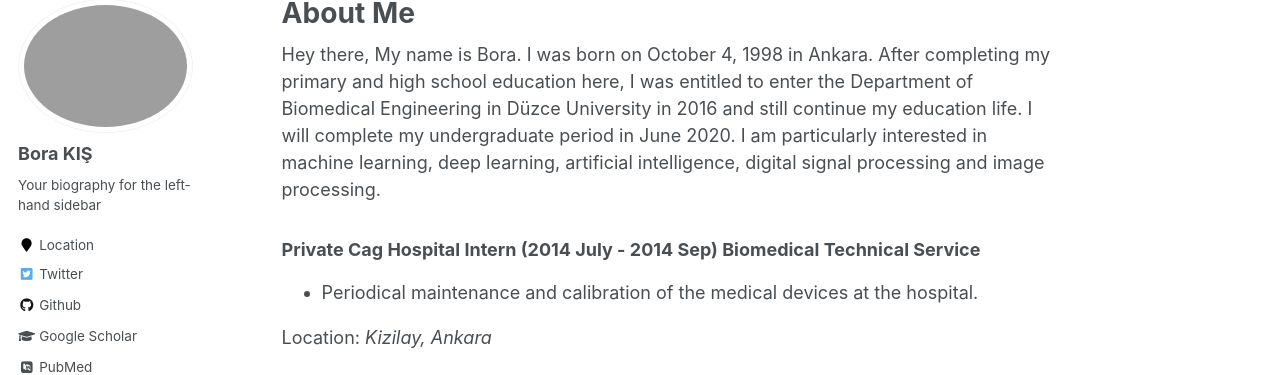
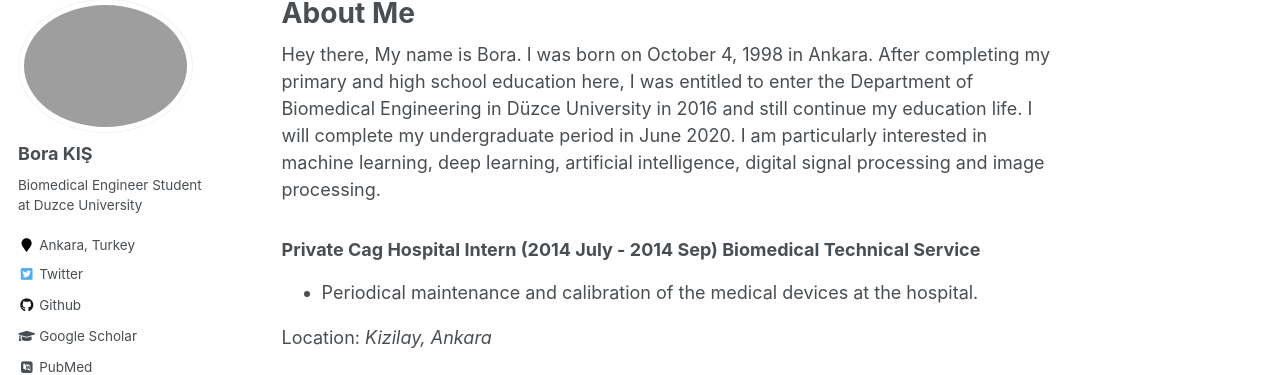
Before and after one commit to BoraKis/borakis.github.io, a Jekyll site: the page built from _pages/about.md, in a window 1280 px wide. Shown: the part 119-494 px from the top of the page. Built offline with Jekyll 4.4.1, drawn with Linux system fonts in a browser that asks for light colours; some web fonts are replaced.

Commit message:
Update _config.yml

```diff
--- a/_config.yml
+++ b/_config.yml
@@ -82,8 +82,8 @@ analytics:
 author:
   name             : "Bora KIŞ"
   avatar           : "borakis.png"
-  bio              : "Your biography for the left-hand sidebar"
-  location         : "Location"
+  bio              : "Biomedical Engineer Student at Duzce University"
+  location         : "Ankara, Turkey"
   employer         :
   pubmed           : "https://www.ncbi.nlm.nih.gov/pubmed/?term=john+snow"
   googlescholar    : "http://yourfullgooglescholarurl.com"
```
